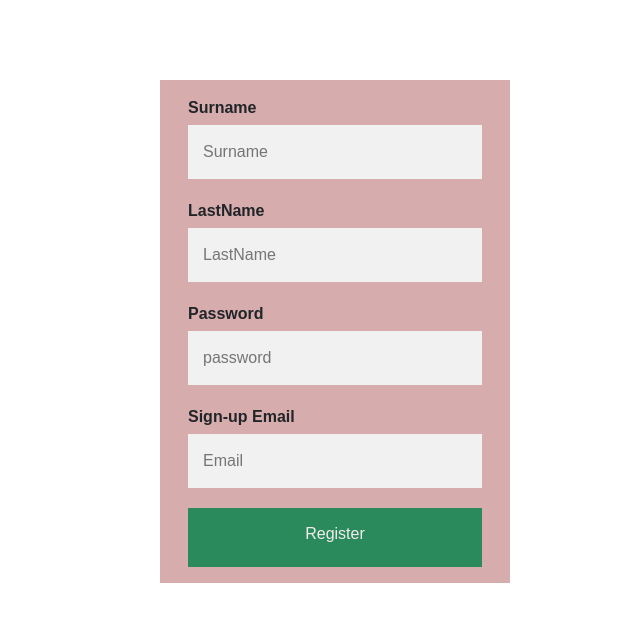
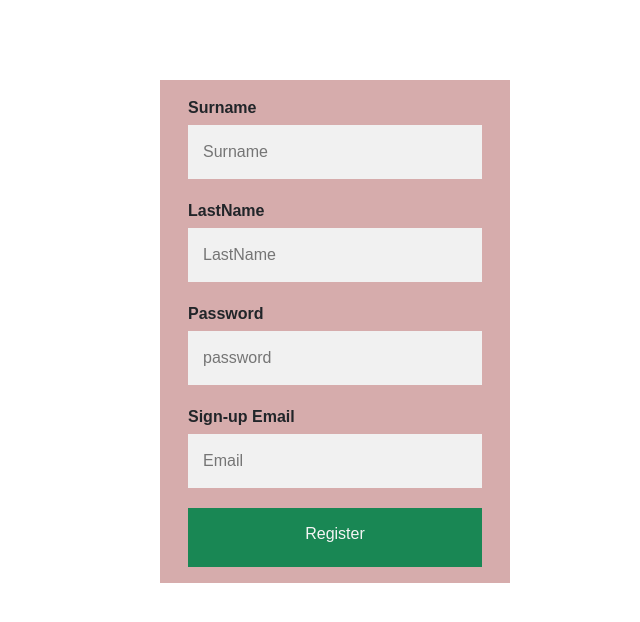
Before and after one commit to aketchgithub/My-Phase-1-Project, a website: page index.html in a window 1280 px wide. In both pictures the pointer is over the button "Register". Shown: the whole page, without its empty margins (640-1280 px from the left). Drawn offline with Linux system fonts and the light colour scheme; no server answers.

Commit message:
Complete

```diff
--- a/css/style.css
+++ b/css/style.css
@@ -74,3 +74,7 @@ input[type=password]:focus{
     width: 100%;
     opacity: 0.9;
 }
+
+#btnLogin:hover, #btnSignUp:hover{
+    opacity: 1;
+}
```
